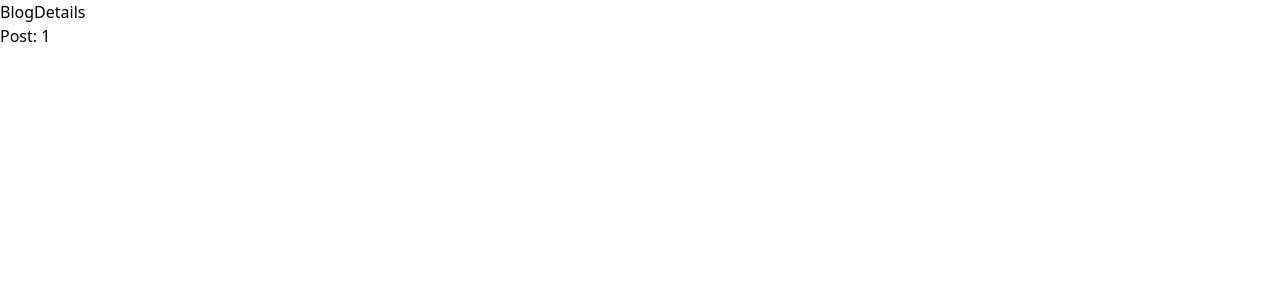
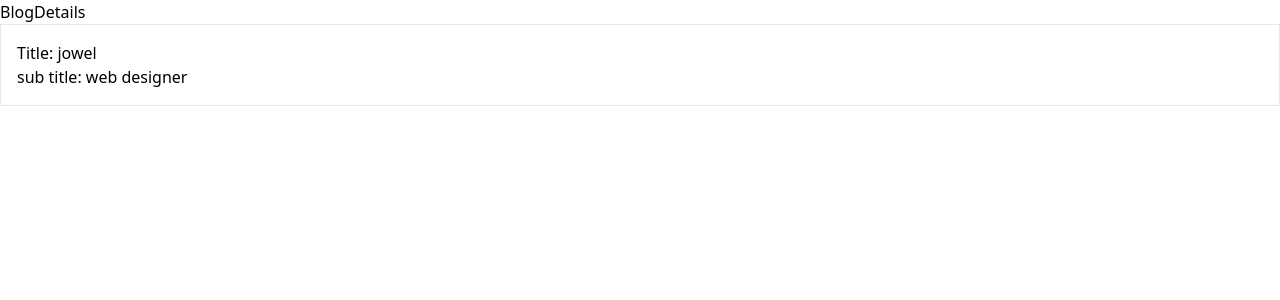
Before and after one commit to jowelht/nexjs-eslint-quickstart, a Next.js app: page /blog/1 in a window 1280 px wide. Shown: the top 300 px of the page. Built offline with nearby package versions, Linux system fonts and the light colour scheme.

Commit message:
post dynamic routes done

```diff
--- a/src/pages/blog/[id].js
+++ b/src/pages/blog/[id].js
@@ -1,24 +1,37 @@
 import React from "react";
-import { useRouter } from "next/router";
 import BlogPostData from "../../data/blogs.json";
 
-const BlogDetails = () => {
-    const router = useRouter();
+const BlogDetails = ({ post }) => {
     return (
         <div>
             BlogDetails
-            <p>Post: {router.query.id} </p>
+            <div className="border p-4">
+                <p>Title: {post.title}</p>
+                <p>sub title: {post.subTitle}</p>
+            </div>
         </div>
     );
 };
+export const getStaticProps = ({ params }) => {
+    const post = BlogPostData.find((item) => item.id === Number(params.id));
 
-export default BlogDetails;
+    return {
+        props: {
+            post,
+        },
+    };
+};
 
 export const getStaticPaths = () => {
     const paths = BlogPostData.map((post) => ({
-        params: { id: post.id },
+        params: {
+            id: post.id.toString(),
+        },
     }));
+    return {
+        paths,
+        fallback: false,
+    };
+};
 
-    // { fallback: false } means other routes should 404
-    return { paths, fallback: false };
-};
+export default BlogDetails;
```
